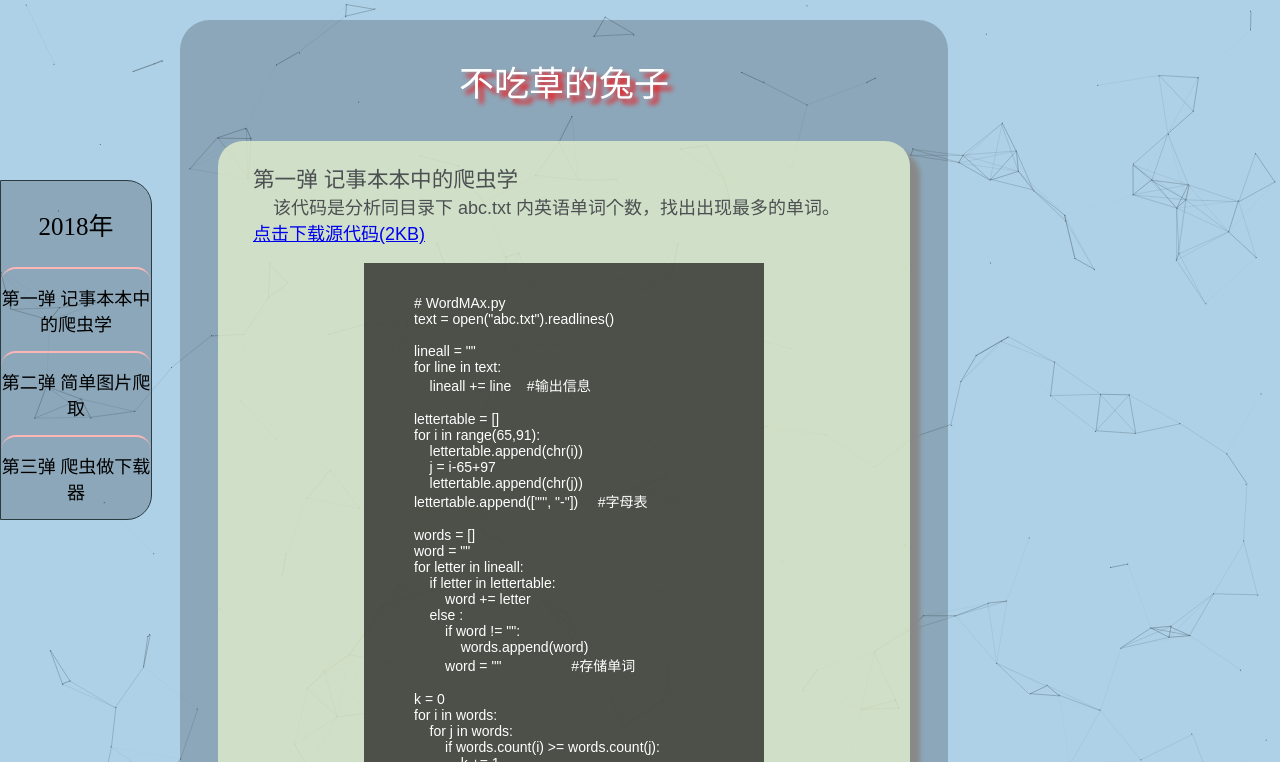
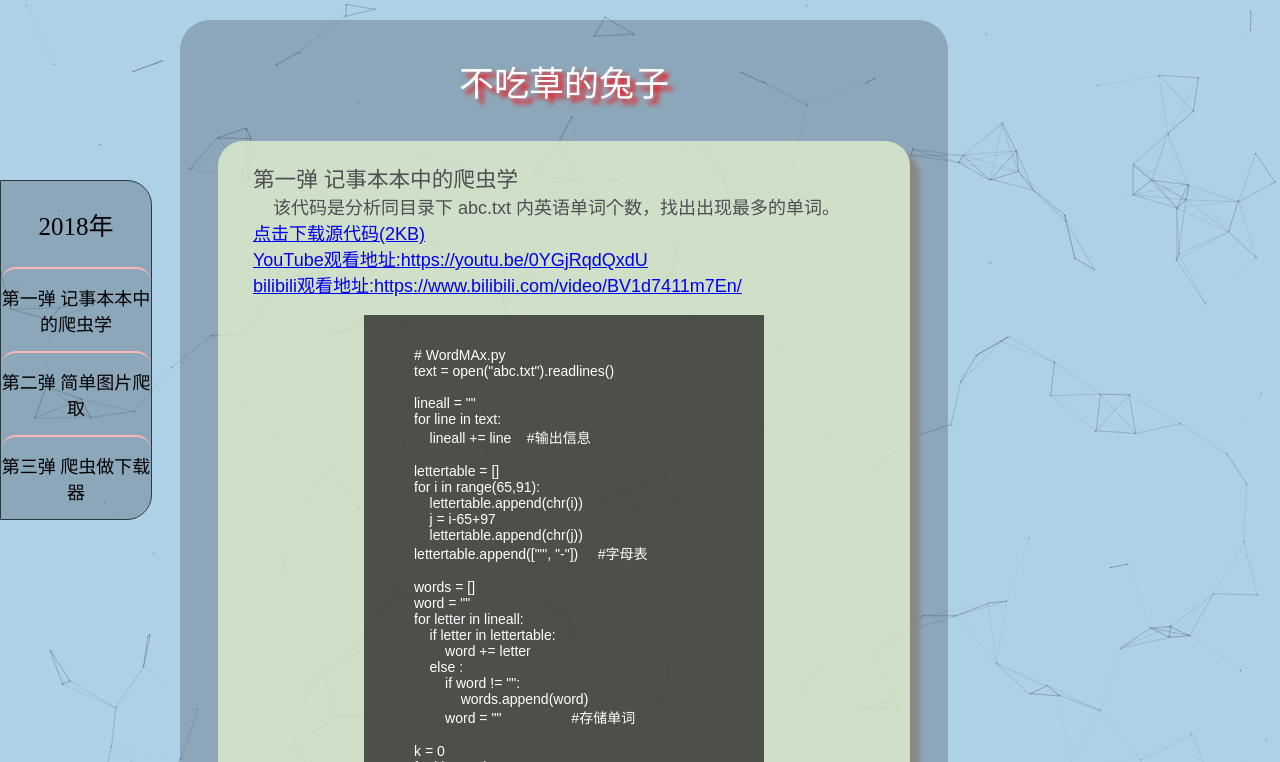
Before and after one commit to ZhangLW-Git/ZhangLW-Git-github.io, a plain HTML site: page index.html in a window 1280 px wide. Shown: the top 762 px of the page. Drawn offline with Linux system fonts and the light colour scheme; animation ran at ten frames a second.

Commit message:
Add files via upload

```diff
--- a/index.html
+++ b/index.html
@@ -48,7 +48,9 @@
                 <p class='text'><br/>
                     <big>第一弹 记事本本中的爬虫学</big><br/>
                     &nbsp;&nbsp;&nbsp;&nbsp;该代码是分析同目录下&nbsp;abc.txt&nbsp;内英语单词个数，找出出现最多的单词。<br/>
-                    <a href="resources/第一弹 记事本本中的爬虫学/WordMax.zip">点击下载源代码(2KB)</a>
+                    <a href="resources/第一弹 记事本本中的爬虫学/WordMax.zip">点击下载源代码(2KB)<br/></a>
+                    <a href="https://youtu.be/0YGjRqdQxdU">YouTube观看地址:https://youtu.be/0YGjRqdQxdU<br/></a>
+                    <a href="https://www.bilibili.com/video/BV1d7411m7En/">bilibili观看地址:https://www.bilibili.com/video/BV1d7411m7En/</a>
                 </p>
             </div>
             <div style="width: 400px;
```
